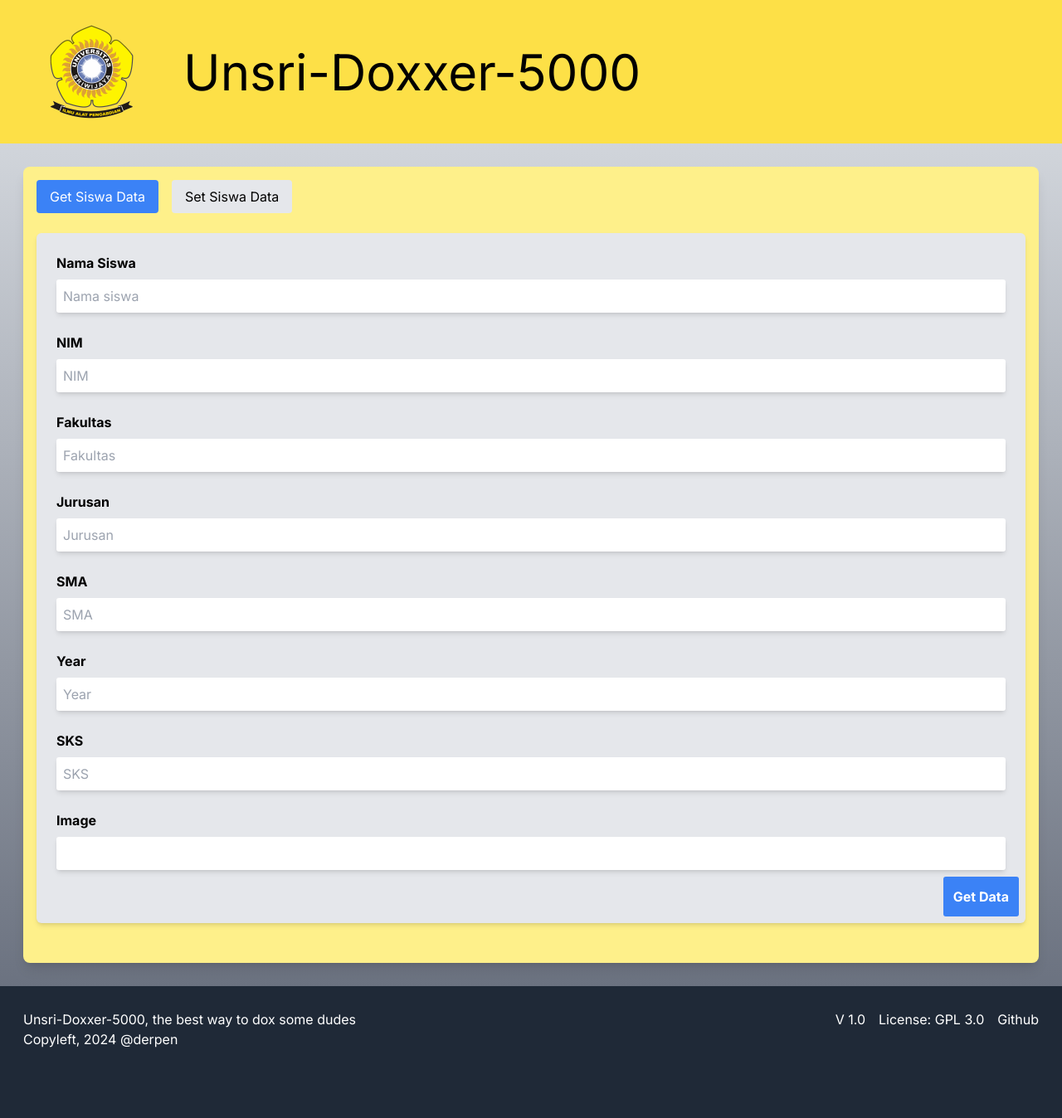
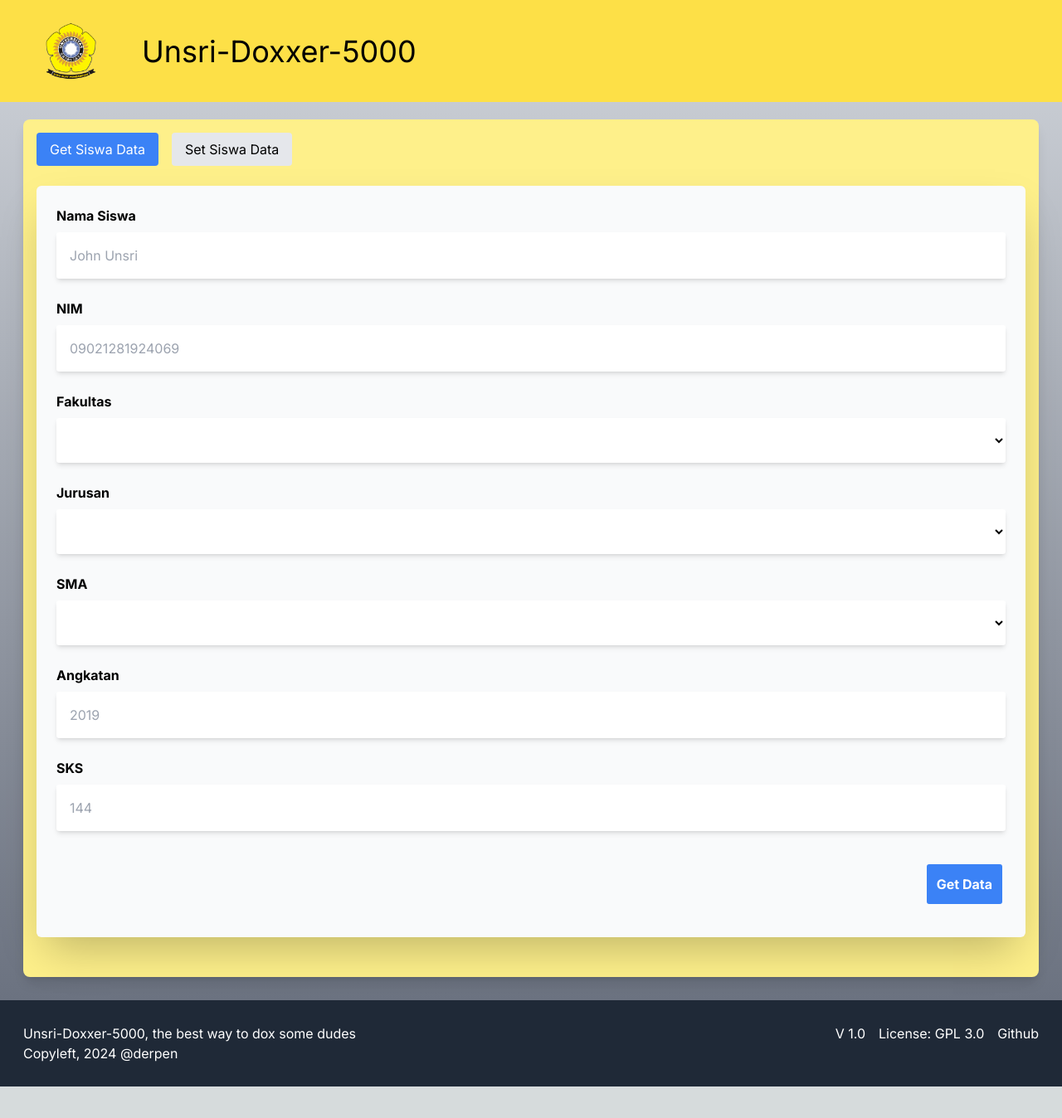
Before and after one commit to derpen/web-devs, a Next.js app in the folder unsri-students-database/unsri-doxxer-frontend/: page / in a window 1280 px wide. Shown: the top 1348 px of the page at 83% size. After the commit the page ends 1310 px from the top, so only its background shows below. Built offline with nearby package versions, Linux system fonts and the light colour scheme.

Commit message:
feat: Form dropdown and beautifying

```diff
--- a/unsri-students-database/unsri-doxxer-frontend/src/app/components/footer.tsx
+++ b/unsri-students-database/unsri-doxxer-frontend/src/app/components/footer.tsx
@@ -1,6 +1,7 @@
 export default function Footer(){
   return (
-    <footer className="min-h-screen bg-gray-800 text-white content-center flex p-5 justify-between">
+    //<footer className="min-h-screen bg-gray-800 text-white content-center flex p-5 justify-between">
+    <footer className="bg-gray-800 text-white content-center flex p-5 justify-between">
       <div className="p-2">
         <p>
           Unsri-Doxxer-5000, the best way to dox some dudes
--- a/unsri-students-database/unsri-doxxer-frontend/src/app/components/form-get.tsx
+++ b/unsri-students-database/unsri-doxxer-frontend/src/app/components/form-get.tsx
@@ -1,40 +1,51 @@
 export default function FormGet() {
   return (
-      <div className="bg-gray-200 rounded-md shadow-md">
+      <div className="bg-gray-50 rounded-md shadow-2xl pb-8">
         <form>
           <div className="pl-6 pr-6 pt-6">
             <label htmlFor="nama" className="block mb-2 text-md font-bold">Nama Siswa</label>
-            <input className="w-full block rounded-[3px] p-2 shadow-md focus:outline-blue-500" type="text" name="nama" id="nama" placeholder="Nama siswa" />
+            <input className="w-full block rounded-[3px] p-4 shadow-md focus:outline-blue-500" type="text" name="nama" id="nama" placeholder="John Unsri" />
           </div>
           <div className="pl-6 pr-6 pt-6">
             <label htmlFor="nim" className="block mb-2 text-md font-bold">NIM</label>
-            <input className="w-full block rounded-[3px] p-2 shadow-md focus:outline-blue-500" type="text" name="nim" id="nim" placeholder="NIM" />
+            <input className="w-full block rounded-[3px] p-4 shadow-md focus:outline-blue-500" type="text" name="nim" id="nim" placeholder="09021281924069" />
           </div>
           <div className="pl-6 pr-6 pt-6">
             <label htmlFor="fakultas" className="block mb-2 text-md font-bold">Fakultas</label>
-            <input className="w-full block rounded-[3px] p-2 shadow-md focus:outline-blue-500" type="text" name="fakultas" id="fakultas" placeholder="Fakultas" />
+            <select className="w-full block rounded-[3px] p-4 shadow-md bg-white focus:outline-blue-500"  name="fakultas" id="fakultas">
+              <option disabled selected className="" />
+              <option > One </option>
+              <option > Two </option>
+              <option > Three </option>
+            </select>
           </div>
           <div className="pl-6 pr-6 pt-6">
             <label htmlFor="jurusan" className="block mb-2 text-md font-bold">Jurusan</label>
-            <input className="w-full block rounded-[3px] p-2 shadow-md focus:outline-blue-500" type="text" name="jurusan" id="jurusan" placeholder="Jurusan" />
+            <select className="w-full block rounded-[3px] p-4 shadow-md bg-white focus:outline-blue-500"  name="jurusan" id="jurusan">
+              <option disabled selected className="" />
+              <option > One </option>
+              <option > Two </option>
+              <option > Three </option>
+            </select>
           </div>
           <div className="pl-6 pr-6 pt-6">
             <label htmlFor="sma" className="block mb-2 text-md font-bold">SMA</label>
-            <input className="w-full block rounded-[3px] p-2 shadow-md focus:outline-blue-500" type="text" name="sma" id="sma" placeholder="SMA" />
+            <select className="w-full block rounded-[3px] p-4 shadow-md bg-white focus:outline-blue-500"  name="sma" id="sma">
+              <option disabled selected className="" />
+              <option > One </option>
+              <option > Two </option>
+              <option > Three </option>
+            </select>
           </div>
           <div className="pl-6 pr-6 pt-6">
-            <label htmlFor="year" className="block mb-2 text-md font-bold">Year</label>
-            <input className="w-full block rounded-[3px] p-2 shadow-md focus:outline-blue-500" type="text" name="year" id="year" placeholder="Year" />
+            <label htmlFor="year" className="block mb-2 text-md font-bold">Angkatan</label>
+            <input className="w-full block rounded-[3px] p-4 shadow-md focus:outline-blue-500" type="number" name="year" id="year" placeholder="2019" />
           </div>
           <div className="pl-6 pr-6 pt-6">
             <label htmlFor="sks" className="block mb-2 text-md font-bold">SKS</label>
-            <input className="w-full block rounded-[3px] p-2 shadow-md focus:outline-blue-500" type="number" name="sks" id="sks" placeholder="SKS" />
+            <input className="w-full block rounded-[3px] p-4 shadow-md focus:outline-blue-500" type="number" name="sks" id="sks" placeholder="144" />
           </div>
-          <div className="pl-6 pr-6 pt-6">
-            <label htmlFor="image" className="block mb-2 text-md font-bold">Image</label>
-            <input className="w-full block rounded-[3px] p-2 shadow-md focus:outline-blue-500" type="text" name="image" id="image" />
-          </div>
-          <div className="relative p-8">
+          <div className="relative p-12 mr-5">
             <button type="submit" className="text-white font-bold bg-blue-500 hover:bg-blue-800 absolute bottom-2 right-2 rounded-[3px] p-3"> Get Data </button>
           </div>
         </form>
--- a/unsri-students-database/unsri-doxxer-frontend/src/app/components/form-set.tsx
+++ b/unsri-students-database/unsri-doxxer-frontend/src/app/components/form-set.tsx
@@ -31,8 +31,8 @@
             <input className="w-full block" type="text" name="sks" id="sks" />
           </div>
           <div className="p-2">
-            <label htmlFor="image">Image</label>
-            <input className="w-full block" type="text" name="image" id="image" />
+            <label htmlFor="image">Foto Siswa</label>
+            <input className="w-full block" type="file" name="image" id="image" />
           </div>
           <div className="relative p-8">
             <button type="submit" className="bg-yellow-200 absolute bottom-2 right-2">Submit Data</button>
--- a/unsri-students-database/unsri-doxxer-frontend/src/app/components/header.tsx
+++ b/unsri-students-database/unsri-doxxer-frontend/src/app/components/header.tsx
@@ -2,16 +2,16 @@
 
 export default function Header(){
   return (
-    <header className="flex bg-yellow-300">
+    <header className="flex bg-yellow-300 fixed w-full">
       <div className="flex-none m-6 pl-6 hidden sm:block">
         <Image
           src="/Universitas-Sriwijaya-Logo.png"
-          width={125}
-          height={125}
+          width={75}
+          height={75}
           alt="Unsri Logo"
         />
       </div>
-      <h1 className="content-center m-6 sm:text-6xl text-4xl text-nowrap">
+      <h1 className="w-full text-center sm:text-left content-center place-items-center m-6 text-4xl text-nowrap">
         Unsri-Doxxer-5000
       </h1>
     </header>
--- a/unsri-students-database/unsri-doxxer-frontend/src/app/page.tsx
+++ b/unsri-students-database/unsri-doxxer-frontend/src/app/page.tsx
@@ -14,7 +14,7 @@
   }
 
   return (
-    <div className="p-7 bg-gradient-to-b from-gray-300 to-gray-500">
+    <div className="p-7 bg-gradient-to-b from-gray-300 to-gray-500 pt-28 sm:pt-36">
       <div className="p-4 bg-yellow-200 rounded-lg shadow-lg pb-12">
         <div className="flex space-x-4 mb-6">
           <button
```
